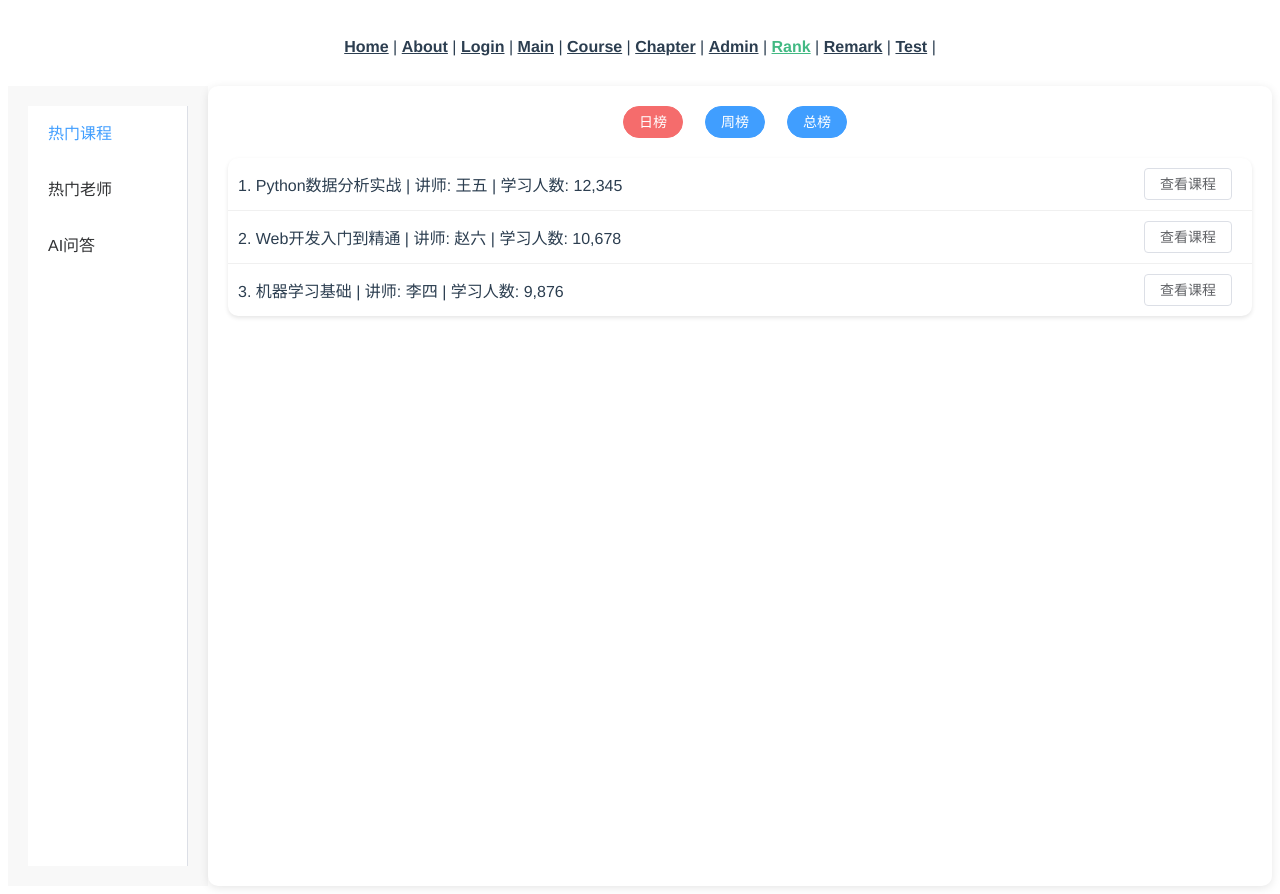
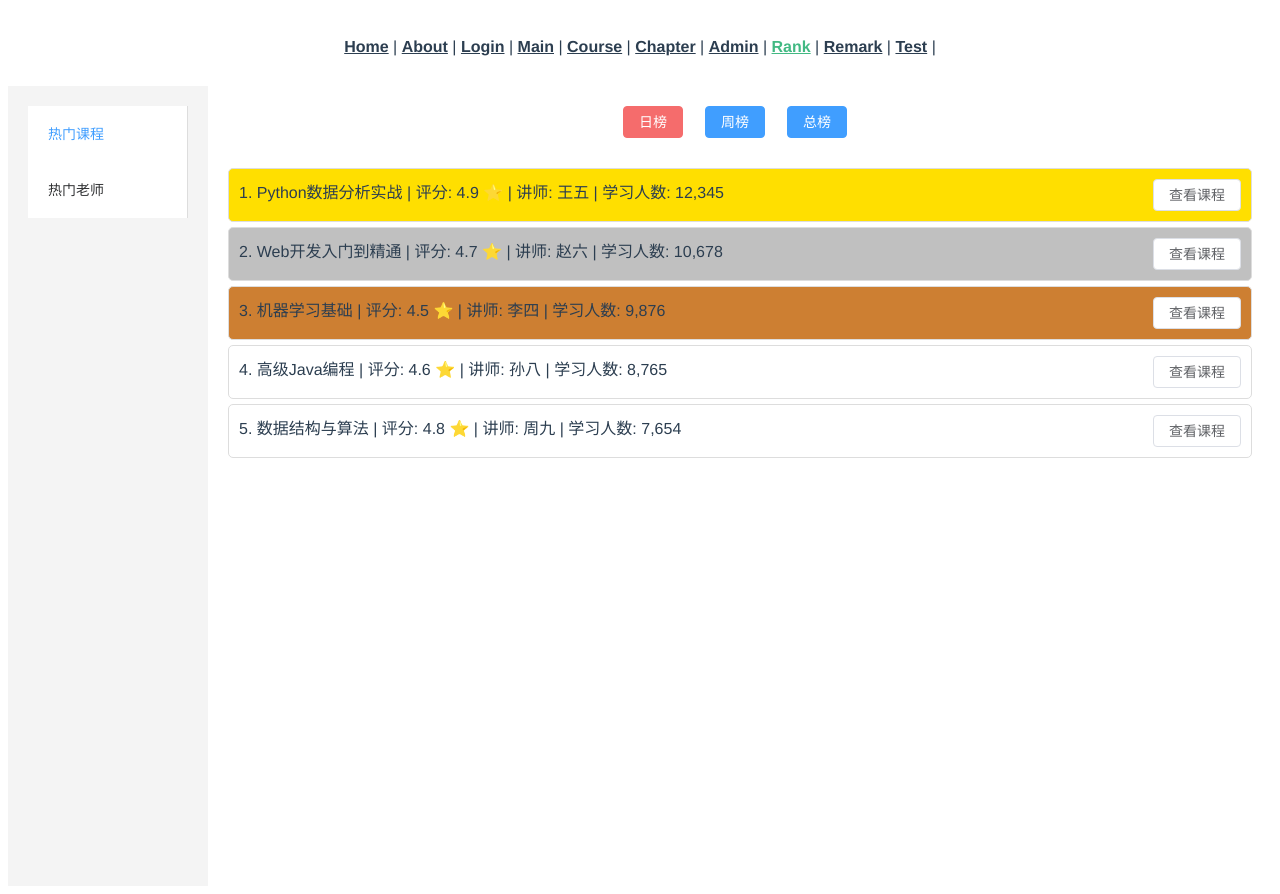
Before and after one commit to Nefelibata-Zhu/SUSTech-OOAD-OpenCourseWebsite, a Vue app in the folder Frontend/open-course-website/: page /#/rank in a window 1280 px wide. Built offline with nearby package versions, Linux system fonts and the light colour scheme.

Commit message:
Update RankView.vue
合并了热门课程和老师

```diff
--- a/Frontend/open-course-website/src/views/RankView.vue
+++ b/Frontend/open-course-website/src/views/RankView.vue
@@ -1,12 +1,11 @@
 <template>
   <div>
     <el-container style="height: 100vh;">
-      <!-- Sidebar Menu for Popular Courses -->
+      <!-- Sidebar Menu for Popular Courses and Teachers -->
       <el-aside width="200px" class="sidebar">
         <el-menu :default-active="activeMenu" class="menu-style" @select="handleMenuSelect">
-          <el-menu-item index="2">热门课程</el-menu-item>
-          <el-menu-item index="3">热门老师</el-menu-item>
-          <el-menu-item index="4">AI问答</el-menu-item>
+          <el-menu-item index="1">热门课程</el-menu-item>
+          <el-menu-item index="2">热门老师</el-menu-item>
         </el-menu>
       </el-aside>
 
@@ -31,26 +30,51 @@
           >总榜</el-button>
         </div>
 
-        <!-- Courses List -->
-        <div class="courses-list">
+        <!-- Content for Popular Courses or Teachers -->
+        <div v-if="activeMenu === '1'" class="courses-list">
+          <!-- Courses List for Day, Week, and Total Rankings -->
           <div v-if="activeTab === 'day'">
-            <div v-for="(course, index) in dayRanking" :key="course.courseID" class="course-item">
-              <span>{{ index + 1 }}. {{ course.courseName }} | 讲师: {{ course.instructor }} | 学习人数: {{ course.learners }}</span>
+            <div v-for="(course, index) in dayRanking" :key="course.courseID" class="course-item" :class="{'gold': index === 0, 'silver': index === 1, 'bronze': index === 2}">
+              <span>{{ index + 1 }}. {{ course.courseName }} | 评分: {{ course.rating }} ⭐ | 讲师: {{ course.instructor }} | 学习人数: {{ course.learners }}</span>
               <el-button @click="viewCourse(course)" size="mini" class="view-button">查看课程</el-button>
             </div>
           </div>
 
           <div v-if="activeTab === 'week'">
-            <div v-for="(course, index) in weekRanking" :key="course.courseID" class="course-item">
-              <span>{{ index + 1 }}. {{ course.courseName }} | 讲师: {{ course.instructor }} | 学习人数: {{ course.learners }}</span>
+            <div v-for="(course, index) in weekRanking" :key="course.courseID" class="course-item" :class="{'gold': index === 0, 'silver': index === 1, 'bronze': index === 2}">
+              <span>{{ index + 1 }}. {{ course.courseName }} | 评分: {{ course.rating }} ⭐ | 讲师: {{ course.instructor }} | 学习人数: {{ course.learners }}</span>
               <el-button @click="viewCourse(course)" size="mini" class="view-button">查看课程</el-button>
             </div>
           </div>
 
           <div v-if="activeTab === 'total'">
-            <div v-for="(course, index) in totalRanking" :key="course.courseID" class="course-item">
-              <span>{{ index + 1 }}. {{ course.courseName }} | 讲师: {{ course.instructor }} | 学习人数: {{ course.learners }}</span>
+            <div v-for="(course, index) in totalRanking" :key="course.courseID" class="course-item" :class="{'gold': index === 0, 'silver': index === 1, 'bronze': index === 2}">
+              <span>{{ index + 1 }}. {{ course.courseName }} | 评分: {{ course.rating }} ⭐ | 讲师: {{ course.instructor }} | 学习人数: {{ course.learners }}</span>
               <el-button @click="viewCourse(course)" size="mini" class="view-button">查看课程</el-button>
+            </div>
+          </div>
+        </div>
+
+        <div v-if="activeMenu === '2'" class="teachers-list">
+          <!-- Teachers List for Day, Week, and Total Rankings -->
+          <div v-if="activeTab === 'day'">
+            <div v-for="(teacher, index) in dayTeacherRanking" :key="teacher.teacherID" class="teacher-item" :class="{'gold': index === 0, 'silver': index === 1, 'bronze': index === 2}">
+              <img src="path-to-placeholder-image" alt="头像" class="teacher-avatar">
+              <span>{{ index + 1 }}. {{ teacher.teacherName }} | 评分: {{ teacher.rating }} ⭐ | 课程数: {{ teacher.courseCount }} | 学生数: {{ teacher.studentCount }}</span>
+            </div>
+          </div>
+
+          <div v-if="activeTab === 'week'">
+            <div v-for="(teacher, index) in weekTeacherRanking" :key="teacher.teacherID" class="teacher-item" :class="{'gold': index === 0, 'silver': index === 1, 'bronze': index === 2}">
+              <img src="path-to-placeholder-image" alt="头像" class="teacher-avatar">
+              <span>{{ index + 1 }}. {{ teacher.teacherName }} | 评分: {{ teacher.rating }} ⭐ | 课程数: {{ teacher.courseCount }} | 学生数: {{ teacher.studentCount }}</span>
+            </div>
+          </div>
+
+          <div v-if="activeTab === 'total'">
+            <div v-for="(teacher, index) in totalTeacherRanking" :key="teacher.teacherID" class="teacher-item" :class="{'gold': index === 0, 'silver': index === 1, 'bronze': index === 2}">
+              <img src="path-to-placeholder-image" alt="头像" class="teacher-avatar">
+              <span>{{ index + 1 }}. {{ teacher.teacherName }} | 评分: {{ teacher.rating }} ⭐ | 课程数: {{ teacher.courseCount }} | 学生数: {{ teacher.studentCount }}</span>
             </div>
           </div>
         </div>
@@ -63,114 +87,113 @@
 export default {
   data() {
     return {
-      activeMenu: '2',
+      activeMenu: '1', // Default to "热门课程"
       activeTab: 'day',
       dayRanking: [
-        { courseID: 1, courseName: 'Python数据分析实战', instructor: '王五', learners: '12,345' },
-        { courseID: 2, courseName: 'Web开发入门到精通', instructor: '赵六', learners: '10,678' },
-        { courseID: 3, courseName: '机器学习基础', instructor: '李四', learners: '9,876' }
+        { courseID: 1, courseName: 'Python数据分析实战', instructor: '王五', learners: '12,345', rating: 4.9 },
+        { courseID: 2, courseName: 'Web开发入门到精通', instructor: '赵六', learners: '10,678', rating: 4.7 },
+        { courseID: 3, courseName: '机器学习基础', instructor: '李四', learners: '9,876', rating: 4.5 },
+        { courseID: 4, courseName: '高级Java编程', instructor: '孙八', learners: '8,765', rating: 4.6 },
+        { courseID: 5, courseName: '数据结构与算法', instructor: '周九', learners: '7,654', rating: 4.8 }
       ],
       weekRanking: [
-        { courseID: 1, courseName: 'Python数据分析实战', instructor: '王五', learners: '25,000' },
-        { courseID: 2, courseName: 'Web开发入门到精通', instructor: '赵六', learners: '20,000' },
-        { courseID: 3, courseName: '人工智能基础', instructor: '李四', learners: '15,000' }
+        { courseID: 1, courseName: 'Python数据分析实战', instructor: '王五', learners: '25,000', rating: 4.9 },
+        { courseID: 2, courseName: 'Web开发入门到精通', instructor: '赵六', learners: '20,000', rating: 4.7 },
+        { courseID: 3, courseName: '人工智能基础', instructor: '李四', learners: '15,000', rating: 4.5 },
+        { courseID: 4, courseName: '高级Java编程', instructor: '孙八', learners: '10,000', rating: 4.6 },
+        { courseID: 5, courseName: '数据结构与算法', instructor: '周九', learners: '9,000', rating: 4.8 }
       ],
       totalRanking: [
-        { courseID: 1, courseName: 'Python数据分析实战', instructor: '王五', learners: '100,000' },
-        { courseID: 2, courseName: 'Web开发入门到精通', instructor: '赵六', learners: '85,000' },
-        { courseID: 3, courseName: '机器学习基础', instructor: '李四', learners: '75,000' }
+        { courseID: 1, courseName: 'Python数据分析实战', instructor: '王五', learners: '100,000', rating: 4.9 },
+        { courseID: 2, courseName: 'Web开发入门到精通', instructor: '赵六', learners: '85,000', rating: 4.7 },
+        { courseID: 3, courseName: '机器学习基础', instructor: '李四', learners: '75,000', rating: 4.5 },
+        { courseID: 4, courseName: '高级Java编程', instructor: '孙八', learners: '70,000', rating: 4.6 },
+        { courseID: 5, courseName: '数据结构与算法', instructor: '周九', learners: '65,000', rating: 4.8 }
+      ],
+      // Add teacher data for rankings
+      dayTeacherRanking: [
+        { teacherID: 1, teacherName: '张三', rating: '4.9', courseCount: 5, studentCount: '1,200' },
+        { teacherID: 2, teacherName: '李四', rating: '4.8', courseCount: 3, studentCount: '950' },
+        { teacherID: 3, teacherName: '王五', rating: '4.7', courseCount: 6, studentCount: '1,100' }
+      ],
+      weekTeacherRanking: [
+        { teacherID: 1, teacherName: '张三', rating: '4.9', courseCount: 5, studentCount: '1,500' },
+        { teacherID: 2, teacherName: '李四', rating: '4.8', courseCount: 3, studentCount: '1,000' },
+        { teacherID: 3, teacherName: '王五', rating: '4.7', courseCount: 6, studentCount: '1,200' }
+      ],
+      totalTeacherRanking: [
+        { teacherID: 1, teacherName: '张三', rating: '4.9', courseCount: 5, studentCount: '10,000' },
+        { teacherID: 2, teacherName: '李四', rating: '4.8', courseCount: 3, studentCount: '7,000' },
+        { teacherID: 3, teacherName: '王五', rating: '4.7', courseCount: 6, studentCount: '8,000' }
       ]
     };
   },
   methods: {
     handleMenuSelect(index) {
       this.activeMenu = index;
+      this.activeTab = 'day'; // Reset to day tab when menu changes
     },
     changeTab(tab) {
       this.activeTab = tab;
     },
     viewCourse(course) {
-      console.log(`查看课程: ${course.courseName}`);
+      this.$message.info(`查看课程: ${course.courseName}`);
     }
   }
 };
 </script>
 
 <style scoped>
+.sidebar {
+  background-color: #f4f4f4;
+  padding: 20px;
+}
 .menu-style {
-  height: 100%;
+  border-right: 1px solid #ddd;
 }
-
-.el-button {
+.tab-button {
   margin-right: 10px;
+  margin-bottom: 10px;
 }
-
 .leaderboard-header {
   margin-bottom: 20px;
 }
-
-.courses-list {
-  margin-top: 20px;
-  border-radius: 10px;
-  overflow: hidden;
-  background-color: #fff;
-  box-shadow: 0px 2px 4px rgba(0, 0, 0, 0.1);
-}
-
-.course-item {
+.course-item, .teacher-item {
   display: flex;
   justify-content: space-between;
-  align-items: center;
   padding: 10px;
-  border-bottom: 1px solid #f0f0f0;
+  margin: 5px 0;
+  background: #fff;
+  border: 1px solid #ddd;
+  border-radius: 5px;
 }
-
-.course-item:last-child {
-  border-bottom: none;
+.course-item.gold, .teacher-item.gold {
+  background-color: #ffdf00;
 }
-
-.tab-button {
-  border-radius: 20px;
-  margin-right: 10px;
+.course-item.silver, .teacher-item.silver {
+  background-color: #c0c0c0;
 }
-
+.course-item.bronze, .teacher-item.bronze {
+  background-color: #cd7f32;
+}
 .view-button {
   margin-left: 10px;
 }
-
-.el-menu {
-  border-right: 1px solid #dcdfe6;
+.teacher-item {
+  display: flex;
+  justify-content: flex-start; /* 将文字顶左对齐 */
+  align-items: center; /* 垂直居中 */
+  padding: 10px;
+  margin: 5px 0;
+  background: #fff;
+  border: 1px solid #ddd;
+  border-radius: 5px;
 }
 
-.el-tag {
-  margin-left: 10px;
-}
-
-.sidebar {
-  background-color: #f0f0f0;
-  padding: 20px;
-  height: 100%;
-}
-
-.el-menu-item {
-  font-size: 16px;
-}
-
-.el-container {
-  height: 100%;
-  display: flex;
-}
-
-.el-aside {
-  background-color: #f8f8f8;
-  height: 100%;
-}
-
-.el-main {
-  background-color: #fff;
-  border-radius: 10px;
-  box-shadow: 0px 2px 10px rgba(0, 0, 0, 0.1);
-  padding: 20px;
-  overflow: auto;
+.teacher-avatar {
+  width: 40px; /* 设置头像大小 */
+  height: 40px; /* 设置头像大小 */
+  border-radius: 50%; /* 使头像圆形 */
+  margin-right: 10px; /* 头像与文字之间的间距 */
 }
 </style>
```
